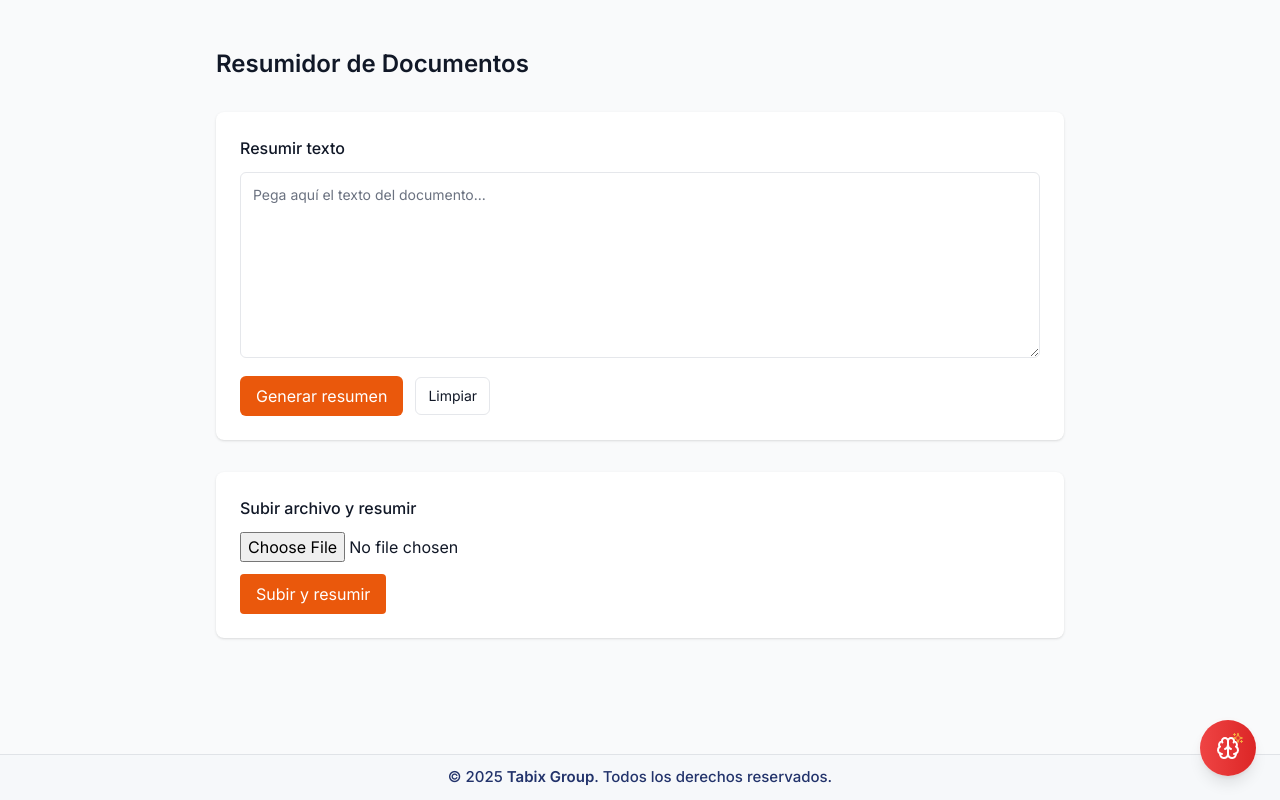
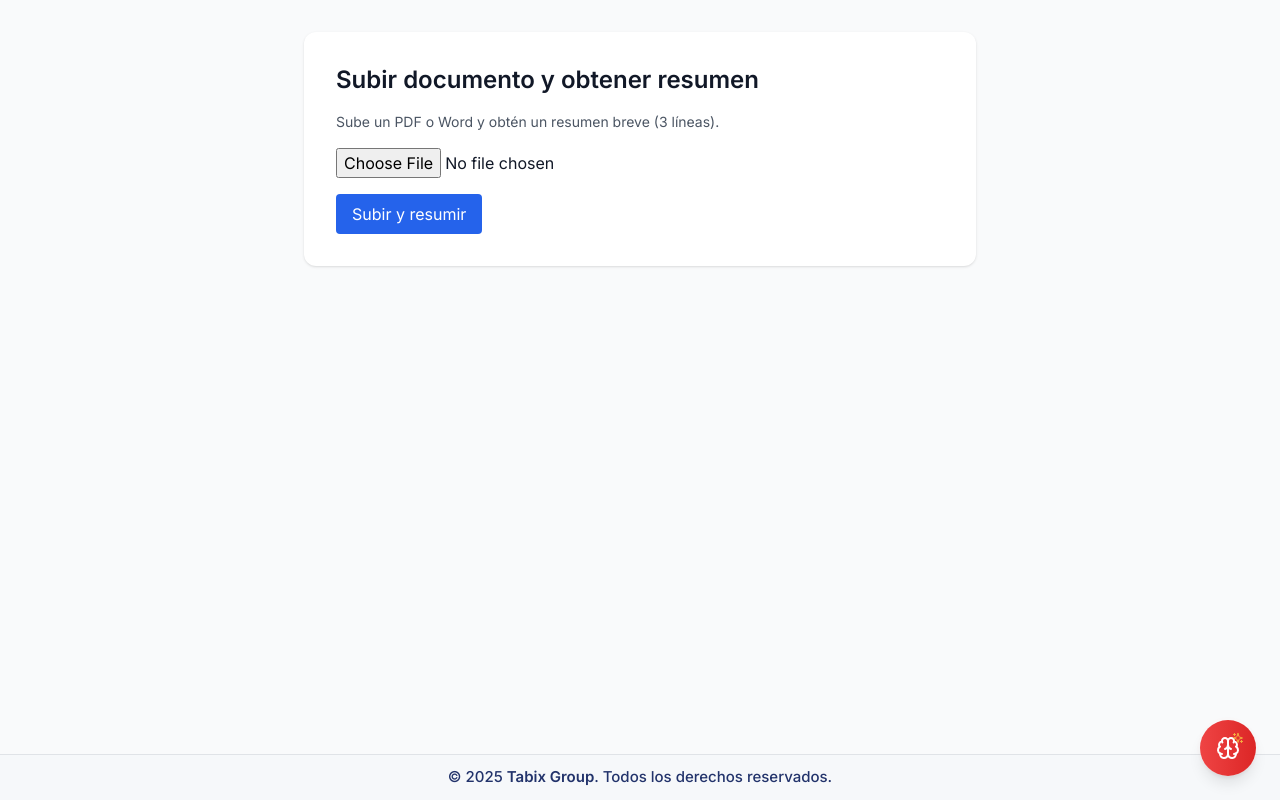
Before and after one commit to Tabix-Group/rialtor, a Next.js app in the folder frontend/: page /documents/summary in a window 1280 px wide. Built offline with nearby package versions, Linux system fonts and the light colour scheme.

Commit message:
rollback resumidor

```diff
--- a/frontend/src/app/documents/summary/page.tsx
+++ b/frontend/src/app/documents/summary/page.tsx
@@ -1,139 +1,90 @@
-"use client"
+"use client";
 
-import React, { useState, useRef } from 'react'
+import { useState, useRef } from 'react';
 
-export default function DocumentsSummaryPage() {
-  const [text, setText] = useState('')
-  const [textLoading, setTextLoading] = useState(false)
-  const [fileLoading, setFileLoading] = useState(false)
-  const [error, setError] = useState<string | null>(null)
-  const [result, setResult] = useState<any>(null)
-  const fileRef = useRef<HTMLInputElement | null>(null)
-
-  const handleTextSubmit = async (e: React.FormEvent) => {
-    e.preventDefault()
-    setError(null)
-    setResult(null)
-    if (!text || text.trim().length === 0) {
-      setError('Por favor ingresa el texto a resumir.')
-      return
-    }
-    setTextLoading(true)
-    try {
-      const res = await fetch('/api/documents/summary', {
-        method: 'POST',
-        headers: { 'Content-Type': 'application/json' },
-        body: JSON.stringify({ text }),
-      })
-      const json = await res.json()
-      if (!res.ok) {
-        setError(json?.error || 'Error en el servidor')
-      } else {
-        setResult(json)
-      }
-    } catch (err: any) {
-      setError(err?.message || 'Error de red')
-    } finally {
-      setTextLoading(false)
-    }
-  }
+export default function DocumentSummaryPage() {
+  const fileRef = useRef<HTMLInputElement | null>(null);
+  const [loading, setLoading] = useState(false);
+  const [summary, setSummary] = useState<string | null>(null);
+  const [error, setError] = useState<string | null>(null);
 
   const handleUploadAndSummarize = async () => {
-    setError(null)
-    setResult(null)
-    const file = fileRef.current?.files?.[0]
+    setError(null);
+    setSummary(null);
+    const file = fileRef.current?.files?.[0];
     if (!file) {
-      setError('Seleccione un archivo')
-      return
+      setError('Seleccione un archivo');
+      return;
     }
-    setFileLoading(true)
+    setLoading(true);
     try {
-      const fd = new FormData()
-      fd.append('file', file)
-      fd.append('category', 'ChatUpload')
+      const fd = new FormData();
+      fd.append('file', file);
+      fd.append('category', 'ChatUpload');
 
-      const uploadRes = await fetch('/api/documents', { method: 'POST', body: fd })
-      if (!uploadRes.ok) throw new Error('Error al subir el archivo')
-      const uploadData = await uploadRes.json()
-      const docId = uploadData?.document?.id
-      if (!docId) throw new Error('No se recibió id del documento')
+      // Upload via frontend proxy
+      const uploadRes = await fetch('/api/documents', { method: 'POST', body: fd });
+      if (!uploadRes.ok) throw new Error('Error al subir el archivo');
+      const uploadData = await uploadRes.json();
+      const docId = uploadData?.document?.id;
+      if (!docId) throw new Error('No se recibió id del documento');
 
+      // Request summary
       const sumRes = await fetch('/api/documents/summary', {
         method: 'POST',
         headers: { 'Content-Type': 'application/json' },
-        body: JSON.stringify({ id: docId }),
-      })
+        body: JSON.stringify({ id: docId })
+      });
       if (!sumRes.ok) {
-        const err = await sumRes.json().catch(() => ({}))
-        throw new Error(err.error || 'Error al generar resumen')
+        const err = await sumRes.json().catch(() => ({}));
+        throw new Error(err.error || 'Error al generar resumen');
       }
-      const sumData = await sumRes.json()
+      const sumData = await sumRes.json();
+      // If backend returns structured extraction, show readable summary plus extracted fields
       if (sumData.extracted) {
-        const ex = sumData.extracted
-        const parts: string[] = []
-        if (ex.summary) parts.push(String(ex.summary))
-        if (Array.isArray(ex.amounts) && ex.amounts.length) parts.push('\nMontos: ' + ex.amounts.join('; '))
-        if (Array.isArray(ex.persons) && ex.persons.length) parts.push('\nPersonas: ' + ex.persons.join('; '))
-        if (Array.isArray(ex.addresses) && ex.addresses.length) parts.push('\nDirecciones: ' + ex.addresses.join('; '))
-        if (Array.isArray(ex.dates) && ex.dates.length) parts.push('\nFechas: ' + ex.dates.join('; '))
-        if (Array.isArray(ex.relevant) && ex.relevant.length) parts.push('\nOtros: ' + ex.relevant.join('; '))
-        setResult({ summary: parts.join('\n') })
+        const ex = sumData.extracted;
+        const parts: string[] = [];
+        if (ex.summary) parts.push(String(ex.summary));
+        if (Array.isArray(ex.amounts) && ex.amounts.length) parts.push('\nMontos: ' + ex.amounts.join('; '));
+        if (Array.isArray(ex.persons) && ex.persons.length) parts.push('\nPersonas: ' + ex.persons.join('; '));
+        if (Array.isArray(ex.addresses) && ex.addresses.length) parts.push('\nDirecciones: ' + ex.addresses.join('; '));
+        if (Array.isArray(ex.dates) && ex.dates.length) parts.push('\nFechas: ' + ex.dates.join('; '));
+        if (Array.isArray(ex.relevant) && ex.relevant.length) parts.push('\nOtros: ' + ex.relevant.join('; '));
+        setSummary(parts.join('\n'));
       } else {
-        setResult({ summary: sumData.summary || 'No se recibió resumen' })
+        setSummary(sumData.summary || 'No se recibió resumen');
       }
     } catch (e: any) {
-      setError(e.message || 'Error desconocido')
+      setError(e.message || 'Error desconocido');
     } finally {
-      setFileLoading(false)
+      setLoading(false);
     }
-  }
+  };
 
   return (
-    <div className="max-w-4xl mx-auto py-12 px-6 space-y-8">
-      <h1 className="text-2xl font-semibold">Resumidor de Documentos</h1>
+    <div className="min-h-screen flex items-start justify-center p-8">
+      <div className="w-full max-w-2xl bg-white p-8 rounded-xl shadow">
+        <h2 className="text-2xl font-semibold mb-4">Subir documento y obtener resumen</h2>
+        <p className="text-sm text-gray-600 mb-4">Sube un PDF o Word y obtén un resumen breve (3 líneas).</p>
 
-      <section className="bg-white p-6 rounded-lg shadow">
-        <h2 className="font-medium mb-3">Resumir texto</h2>
-        <form onSubmit={handleTextSubmit} className="space-y-3">
-          <textarea
-            value={text}
-            onChange={(e) => setText(e.target.value)}
-            rows={8}
-            className="w-full rounded-md border border-gray-200 p-3 text-sm bg-white text-gray-900"
-            placeholder="Pega aquí el texto del documento..."
-          />
-          <div className="flex items-center gap-3">
-            <button type="submit" disabled={textLoading} className="px-4 py-2 bg-orange-600 text-white rounded-md hover:bg-orange-700 disabled:opacity-60">
-              {textLoading ? 'Generando...' : 'Generar resumen'}
-            </button>
-            <button type="button" onClick={() => { setText(''); setResult(null); setError(null) }} className="px-3 py-2 border rounded-md text-sm">
-              Limpiar
-            </button>
-          </div>
-        </form>
-      </section>
-
-      <section className="bg-white p-6 rounded-lg shadow">
-        <h2 className="font-medium mb-3">Subir archivo y resumir</h2>
-        <div className="mb-3">
+        <div className="mb-4">
           <input ref={fileRef} type="file" accept=".pdf,.doc,.docx,.txt" />
         </div>
-        <div>
-          <button className="px-4 py-2 bg-orange-600 text-white rounded" onClick={handleUploadAndSummarize} disabled={fileLoading}>
-            {fileLoading ? 'Procesando...' : 'Subir y resumir'}
+
+        <div className="flex gap-2">
+          <button className="px-4 py-2 bg-blue-600 text-white rounded" onClick={handleUploadAndSummarize} disabled={loading}>
+            {loading ? 'Procesando...' : 'Subir y resumir'}
           </button>
         </div>
-      </section>
 
-      <section>
-        {error && <div className="text-red-600">{error}</div>}
-        {result && (
-          <div className="mt-4 bg-gray-50 border rounded-md p-4">
-            <h3 className="font-medium">Resultado</h3>
-            <pre className="whitespace-pre-wrap text-sm mt-2 text-gray-800">{JSON.stringify(result, null, 2)}</pre>
+        {error && <div className="mt-4 text-red-600">{error}</div>}
+        {summary && (
+          <div className="mt-6 p-4 bg-gray-50 rounded">
+            <h3 className="font-semibold mb-2">Resumen</h3>
+            <p className="whitespace-pre-line">{summary}</p>
           </div>
         )}
-      </section>
+      </div>
     </div>
-  )
+  );
 }
```
